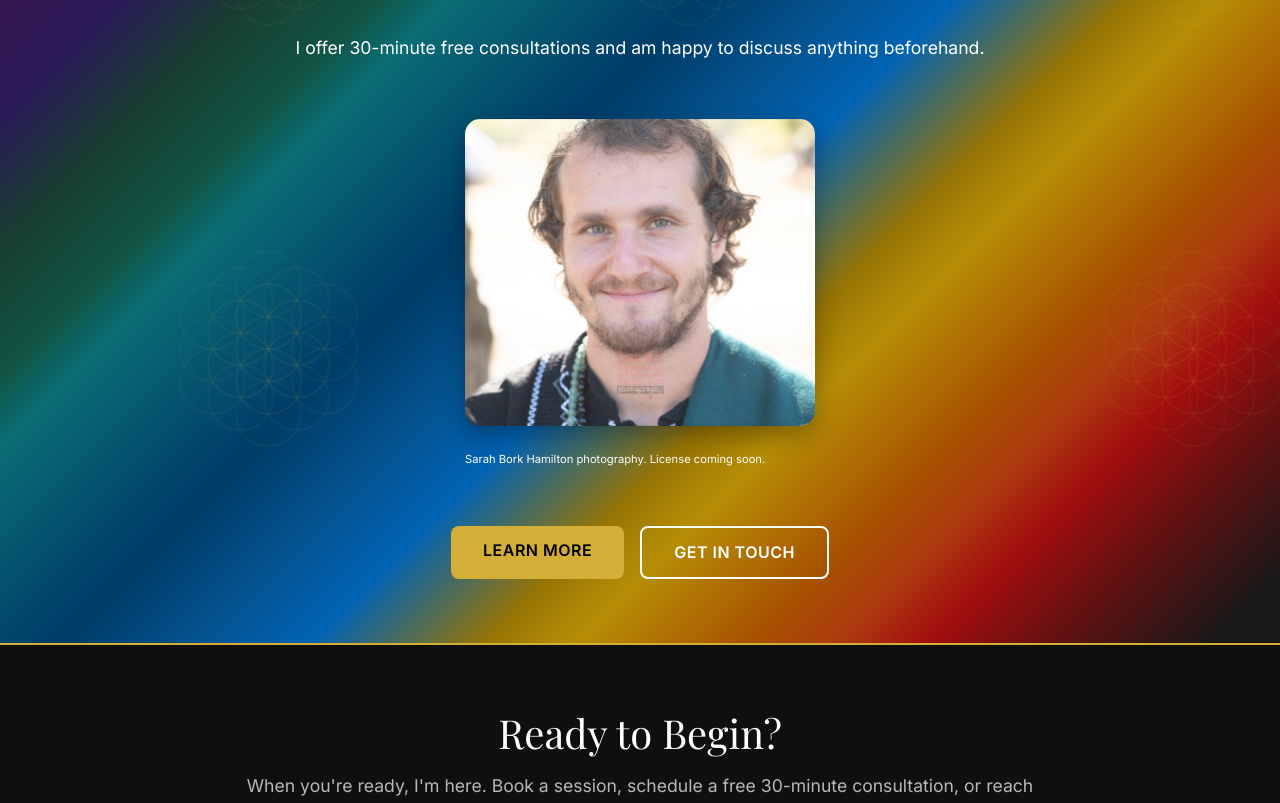
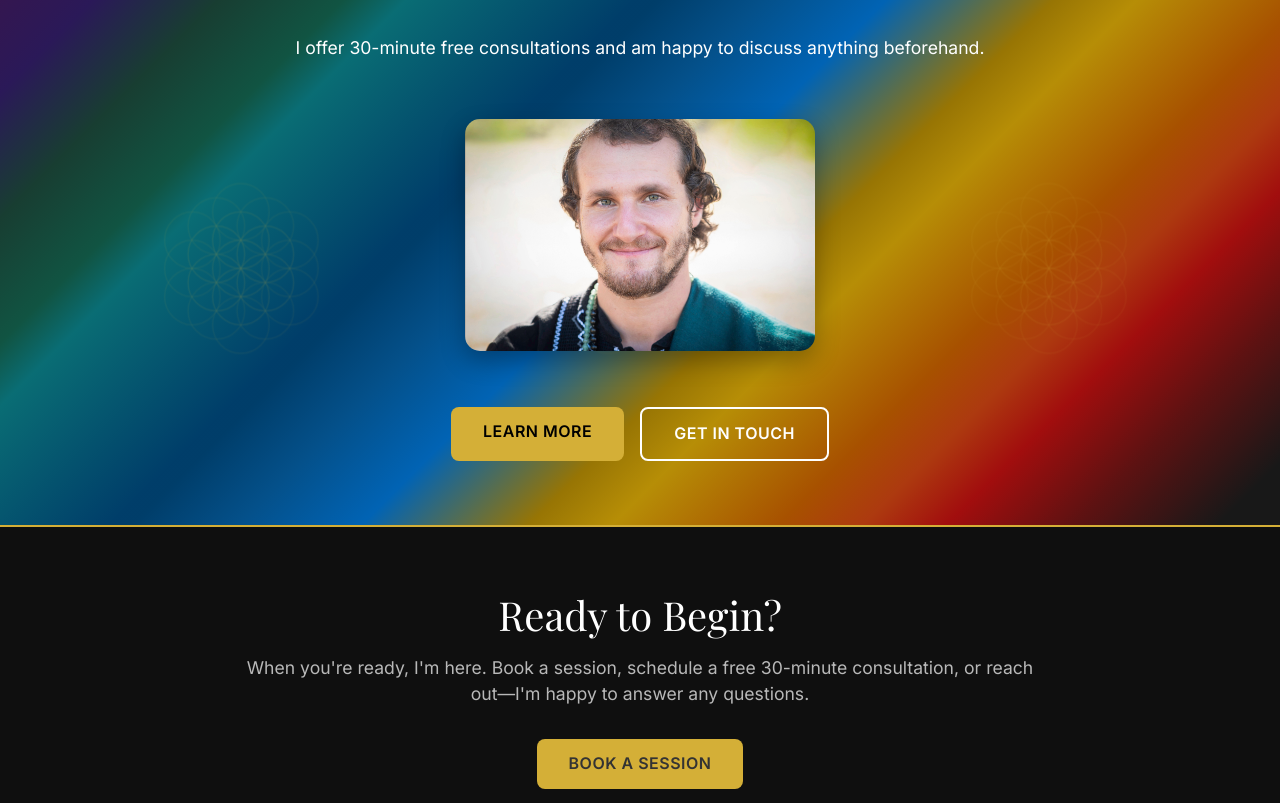
Before and after one commit to naturalCode4/kalyanamitta-website, a React (Create React App) app: page / in a window 1280 px wide. Shown: the part 3350-4153 px from the top of the page. Built offline with nearby package versions, Linux system fonts and the light colour scheme; the HTML template or start-up script is replaced by a standard one.

Commit message:
updated profile pic

```diff
--- a/src/pages/About.js
+++ b/src/pages/About.js
@@ -58,7 +58,7 @@
                 alt="Adin Portrait"
                 className="about-profile-pic"
               />
-              <p className="photo-credit">Headshot by Sarah Bork Hamilton photography. License coming soon.</p>
+              {/* <p className="photo-credit">Headshot by Sarah Bork Hamilton photography. License coming soon.</p> */}
             </div>
             <div className="about-adin-text">
               <p>
--- a/src/pages/Home.js
+++ b/src/pages/Home.js
@@ -254,7 +254,7 @@
                 alt="Adin Portrait"
                 className="about-image"
               />
-              <p className="photo-credit">Sarah Bork Hamilton photography. License coming soon.</p>
+              {/* <p className="photo-credit">Sarah Bork Hamilton photography. License coming soon.</p> */}
             </div>
           </div>
 
```
Also changed, not shown: src/assets/pic5.jpg, 1 other file (tests, documents, lock files or other folders).
